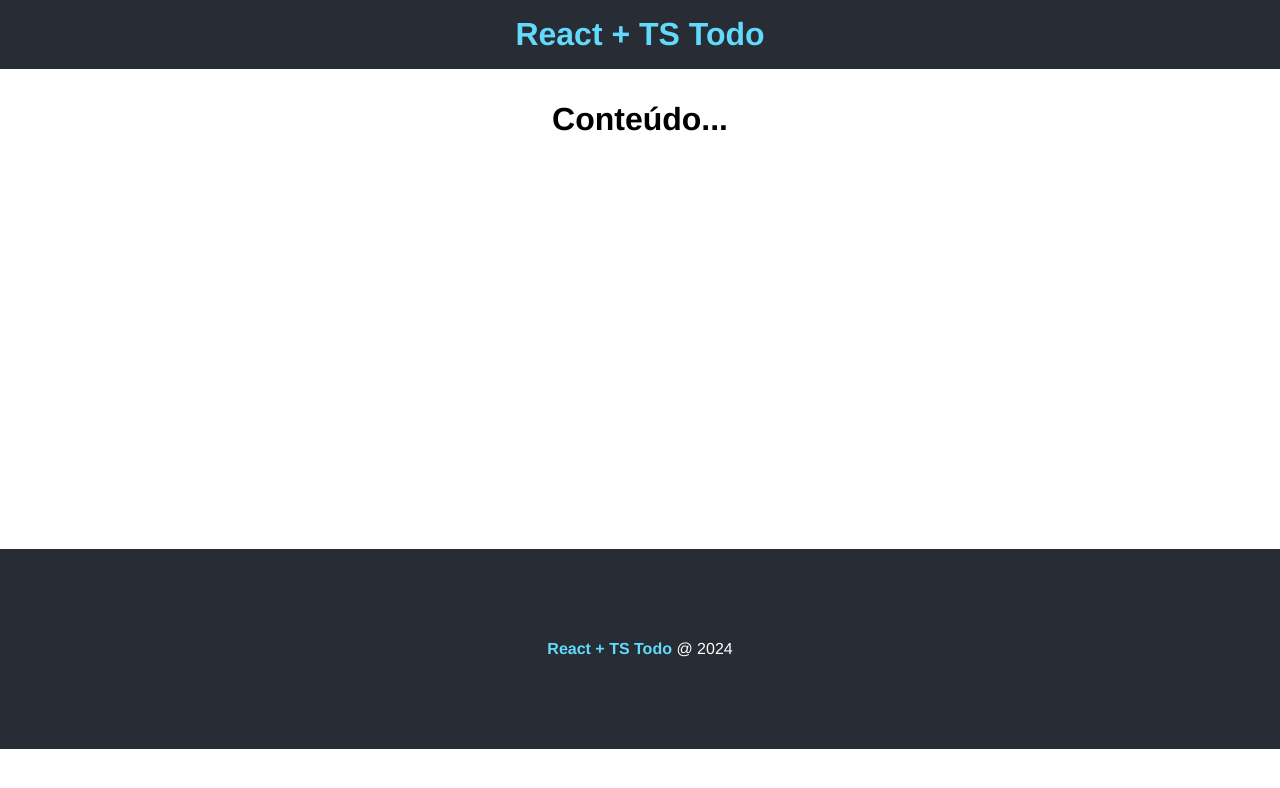
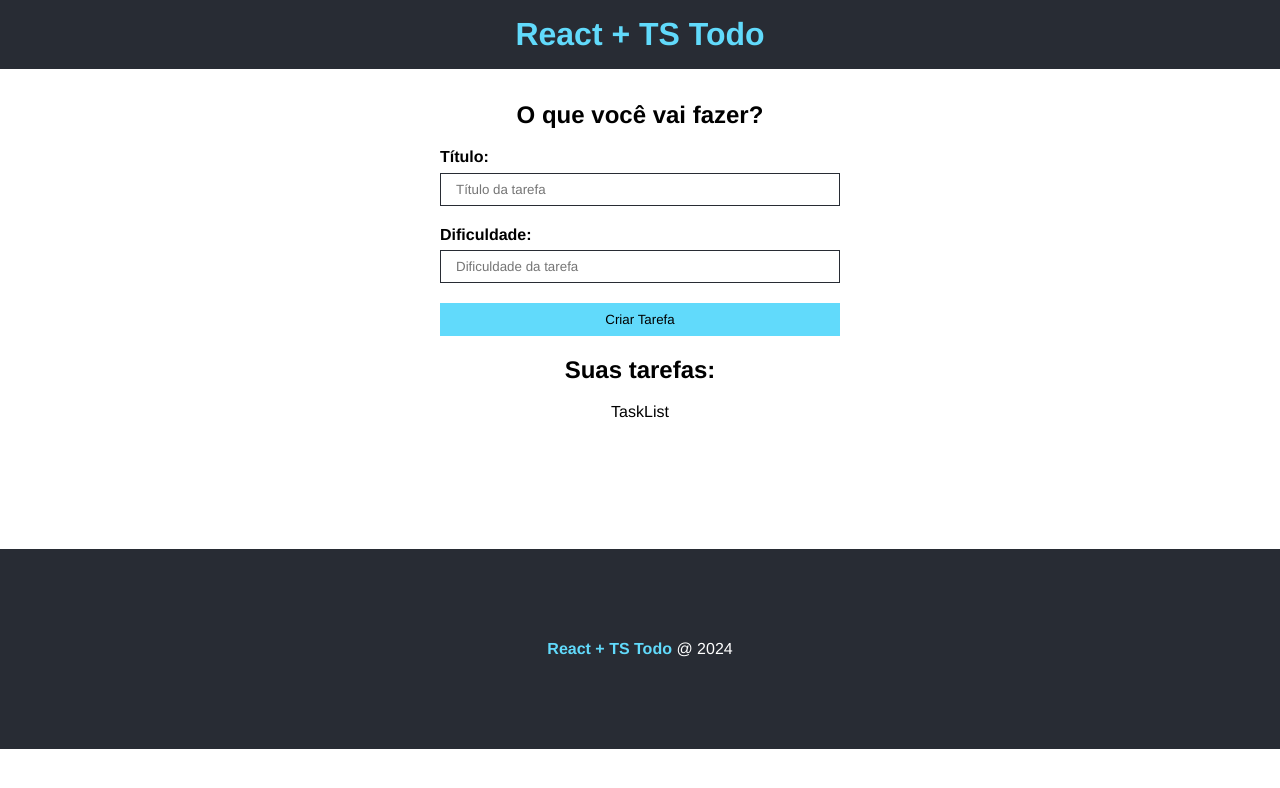
Before and after one commit to oldrado-jr/to-do-list, a React (Vite) app: page / in a window 1280 px wide. Shown: the top 788 px of the page. Built offline with nearby package versions, Linux system fonts and the light colour scheme.

Commit message:
feat: add task form and initial task list structure

```diff
--- a/src/App.module.css
+++ b/src/App.module.css
@@ -4,6 +4,6 @@
   padding: 2em;
 }
 
-.main h1 {
+.main h2 {
   margin-bottom: 0.8em;
 }
--- a/src/App.tsx
+++ b/src/App.tsx
@@ -1,6 +1,8 @@
 // Components
 import Footer from './components/Footer';
 import Header from './components/Header';
+import TaskForm from './components/TaskForm';
+import TaskList from './components/TaskList';
 
 // CSS
 import styles from './App.module.css';
@@ -10,7 +12,14 @@ function App() {
     <>
       <Header />
       <main className={styles.main}>
-        <h1>Conteúdo...</h1>
+        <div>
+          <h2>O que você vai fazer?</h2>
+          <TaskForm btnText="Criar Tarefa" />
+        </div>
+        <div>
+          <h2>Suas tarefas:</h2>
+          <TaskList />
+        </div>
       </main>
       <Footer />
     </>
--- /dev/null
+++ b/src/components/TaskForm/index.tsx
@@ -0,0 +1,24 @@
+// CSS
+import styles from './styles.module.css';
+
+type Props = {
+  btnText: string;
+};
+
+const TaskForm = ({ btnText }: Props) => {
+  return (
+    <form className={styles.form}>
+      <label className={styles['input-container']}>
+        <span>Título:</span>
+        <input type="text" placeholder="Título da tarefa" />
+      </label>
+      <label className={styles['input-container']}>
+        <span>Dificuldade:</span>
+        <input type="text" placeholder="Dificuldade da tarefa" />
+      </label>
+      <input type="submit" value={btnText} />
+    </form>
+  );
+};
+
+export default TaskForm;
--- /dev/null
+++ b/src/components/TaskForm/styles.module.css
@@ -0,0 +1,37 @@
+.form {
+  display: flex;
+  flex-direction: column;
+  max-width: 400px;
+  margin: 0 auto;
+}
+
+.form input {
+  padding: 8px 15px;
+  margin-bottom: 1.5em;
+  border-radius: 0;
+  border: 1px solid #282c34;
+}
+
+.form input[type="submit"] {
+  background: #61dafb;
+  border: 1px solid #61dafb;
+  color: #000;
+  transition: background 0.5s, border 0.5s;
+  cursor: pointer;
+}
+
+.form input[type="submit"]:hover {
+  background: #fff;
+  border-color: #282c34;
+}
+
+.input-container {
+  display: flex;
+  flex-direction: column;
+  text-align: left;
+}
+
+.input-container span {
+  font-weight: bold;
+  margin-bottom: 0.4em;
+}
--- /dev/null
+++ b/src/components/TaskList/index.tsx
@@ -0,0 +1,7 @@
+const TaskList = () => {
+  return (
+    <div>TaskList</div>
+  );
+};
+
+export default TaskList;
```
